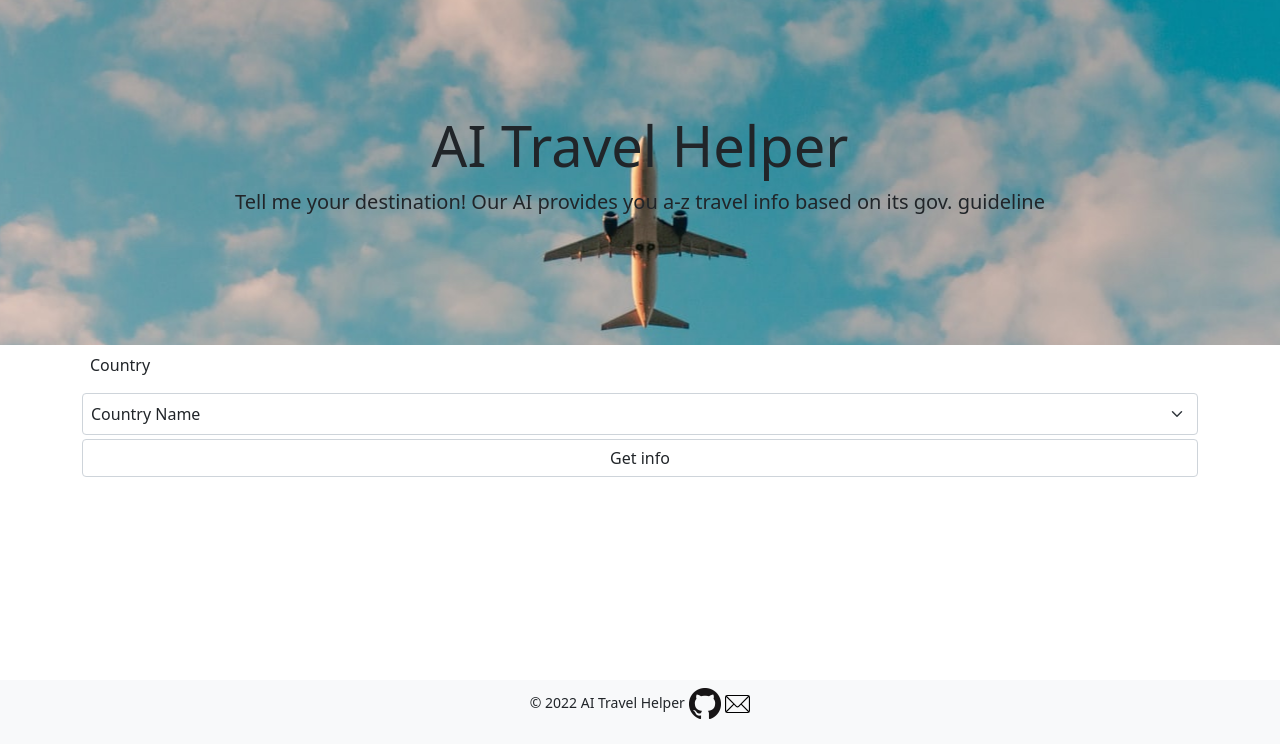
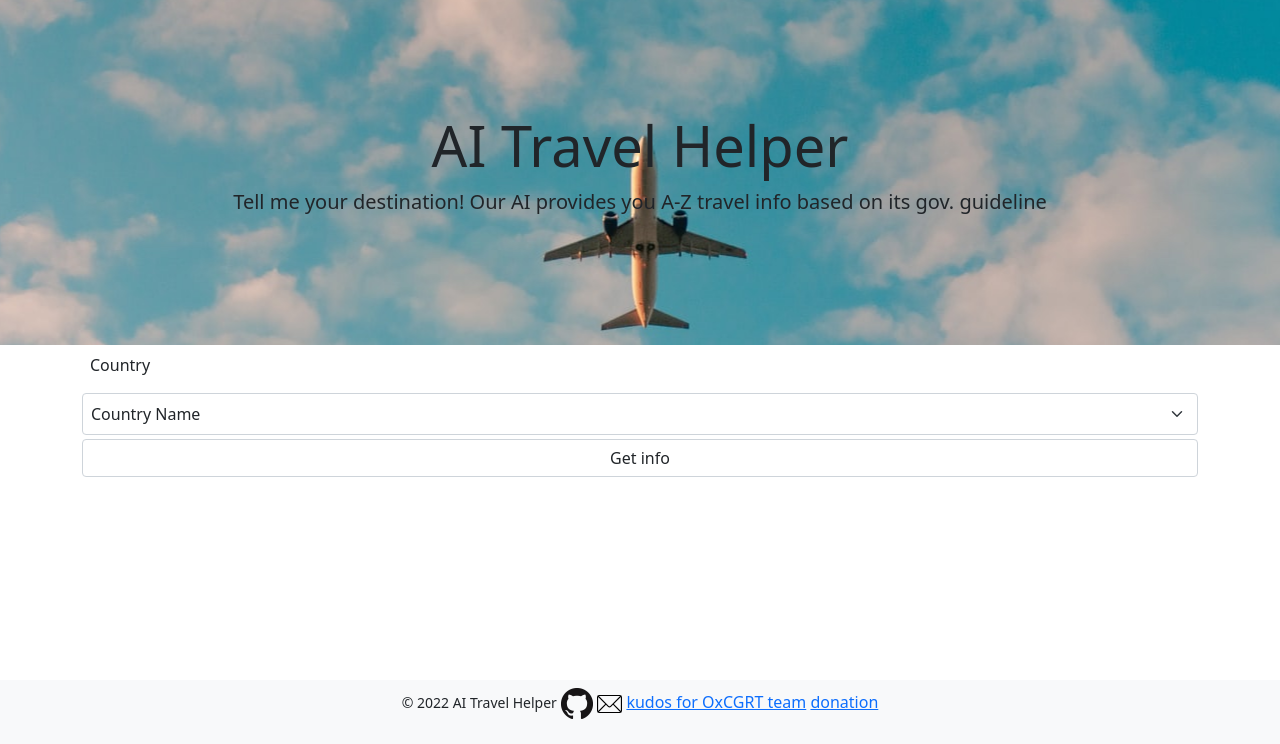
Before and after one commit to onemira/covid19_gov_policy_checker, a Python web app: template templates/index.html in a window 1280 px wide. Shown: the part 56-800 px from the top of the page. Run offline with Jinja, Linux system fonts and the light colour scheme; the template is opened without the code that fills it, so the values that code supplies are empty.

Commit message:
footer -> kudos, donation added

```diff
--- a/templates/country_info.html
+++ b/templates/country_info.html
@@ -45,7 +45,7 @@
           <h1 class="display-4 fw-light">AI Travel Helper</h1>
           <blockquote class="blockquote">
             <p class="lead fw-normal">Tell me your destination! Our
-              AI provides you a-z travel info based on its gov. guideline</p>
+              AI provides you A-Z travel info based on its gov. guideline</p>
           </blockquote>
         </div>
       </div>
@@ -120,6 +120,8 @@
         <a href="mailto: mirabulgogi@gmail.com"><img
             src="../static/email.svg"
             width="25" height="30" /></a>
+        <a href="https://covidtracker.bsg.ox.ac.uk/">kudos for OxCGRT team</a>
+        <a href="https://www.bsg.ox.ac.uk/about/donors-and-supporters">donation</a>
       </p>
     </div>
   </body>
--- a/templates/index.html
+++ b/templates/index.html
@@ -44,7 +44,7 @@
           <h1 class="display-4 fw-light">AI Travel Helper</h1>
           <blockquote class="blockquote">
             <p class="lead fw-normal">Tell me your destination! Our
-              AI provides you a-z travel info based on its gov. guideline</p>
+              AI provides you A-Z travel info based on its gov. guideline</p>
           </blockquote>
         </div>
       </section>
@@ -78,6 +78,8 @@
             <a href="mailto: mirabulgogi@gmail.com"><img
                 src="../static/email.svg"
                 width="25" height="30" /></a>
+            <a href="https://covidtracker.bsg.ox.ac.uk/">kudos for OxCGRT team</a>
+            <a href="https://www.bsg.ox.ac.uk/about/donors-and-supporters">donation</a>
           </p>
         </div>
       </body>
```
